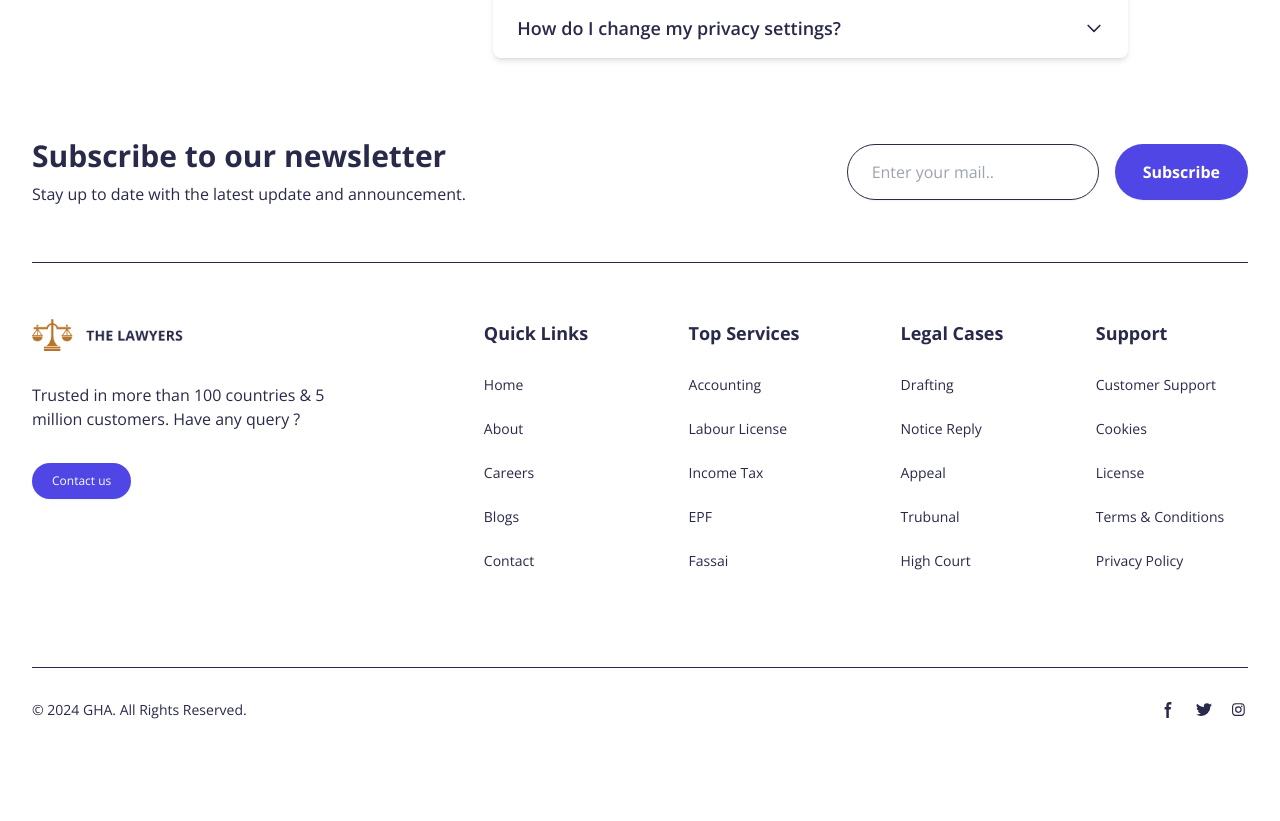
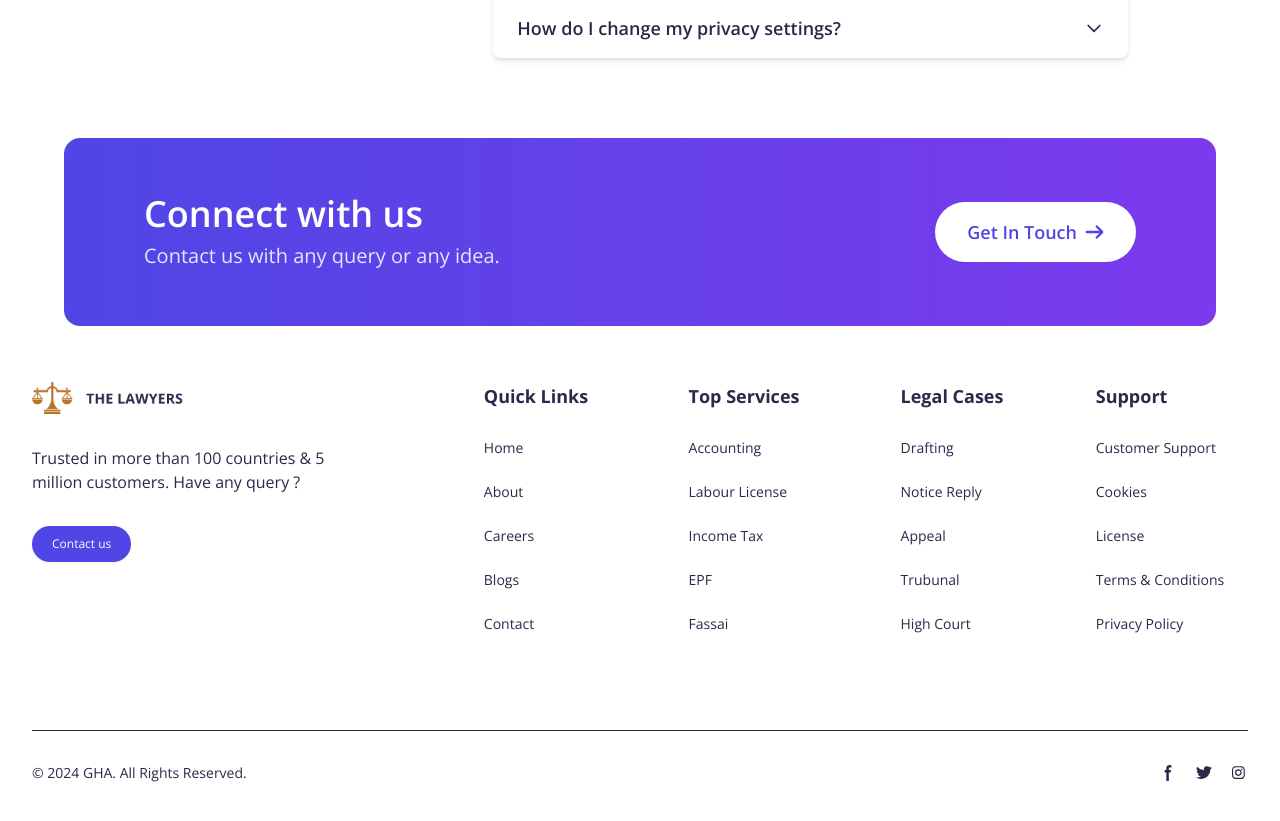
Before and after one commit to shakti1590/Lawyers-Portfolio-UI, a React (Create React App) app: page / in a window 1280 px wide. Shown: the part 3941-4762 px from the top of the page. Before the commit the page ends 4717 px from the top, so only its background shows below. Built offline with nearby package versions, Linux system fonts and the light colour scheme.

Commit message:
add call to action

```diff
--- a/src/components/Footer.js
+++ b/src/components/Footer.js
@@ -4,16 +4,42 @@
   return (
         <footer className="w-full py-14">
         <div className="mx-auto max-w-7xl px-4 sm:px-6 lg:px-8">
-            <div className="border-b border-gray-200 pb-14 flex justify-between items-center flex-col gap-8 lg:gap-0 lg:flex-row">
-                <div className="block">
-                    <h3 className="font-manrope text-3xl text-gray-900 font-bold mb-2 text-center lg:text-left">Subscribe to our newsletter</h3>
-                    <p className="text-gray-500 text-center lg:text-left">Stay up to date with the latest update and announcement.</p>
-                </div>
-                <div className="flex items-center flex-col gap-4 lg:flex-row">
-                    <input type="text" name="email" className="py-3 px-6 h-14 border border-gray-300 shadow-sm rounded-full focus:outline-none" placeholder="Enter your mail.."/>
-                    <button className="h-14 py-3.5 px-7 bg-indigo-600 shadow-sm rounded-full text-white font-bold">Subscribe</button>
-                </div>
-            </div>
+            <div className="mx-auto max-w-7xl px-4 sm:px-6 lg:px-8">
+        <div
+          className="lg:py-14 lg:px-20 p-10 rounded-2xl bg-gradient-to-r from-indigo-600 to-violet-600 flex items-center justify-between flex-col lg:flex-row"
+        >
+          <div className="block text-center mb-5 lg:text-left lg:mb-0">
+            <h2
+              className="font-manrope text-4xl text-white font-semibold mb-5 lg:mb-2"
+            >
+              Connect with us
+            </h2>
+            <p className="text-xl text-indigo-100">
+              Contact us with any query or any idea.
+            </p>
+          </div>
+          <a
+            href="#"
+            className="flex items-center gap-2 bg-white rounded-full shadow-sm text-lg text-indigo-600 font-semibold py-4 px-8 transition-all duration-500"
+            >Get In Touch
+            <svg
+              width="19"
+              height="14"
+              viewBox="0 0 19 14"
+              fill="none"
+              xmlns="http://www.w3.org/2000/svg"
+            >
+              <path
+                d="M1.75 7L16.4167 7M11.8333 12.5L16.6852 7.64818C16.9907 7.34263 17.1435 7.18985 17.1435 7C17.1435 6.81015 16.9907 6.65737 16.6852 6.35182L11.8333 1.5"
+                stroke="#4F46E5"
+                stroke-width="2.4"
+                stroke-linecap="round"
+                stroke-linejoin="round"
+              />
+            </svg>
+          </a>
+        </div>
+      </div>
             <div className="grid grid-cols-2 min-[690px]:grid-cols-4 lg:grid-cols-6 gap-4 xl:gap-8 pt-14 pb-10 max-w-xs mx-auto min-[690px]:max-w-2xl lg:max-w-full">
                 <div className="col-span-full mb-10 lg:col-span-2 lg:mb-0">
                     <a href="#"  className="flex justify-center lg:justify-start">
```
